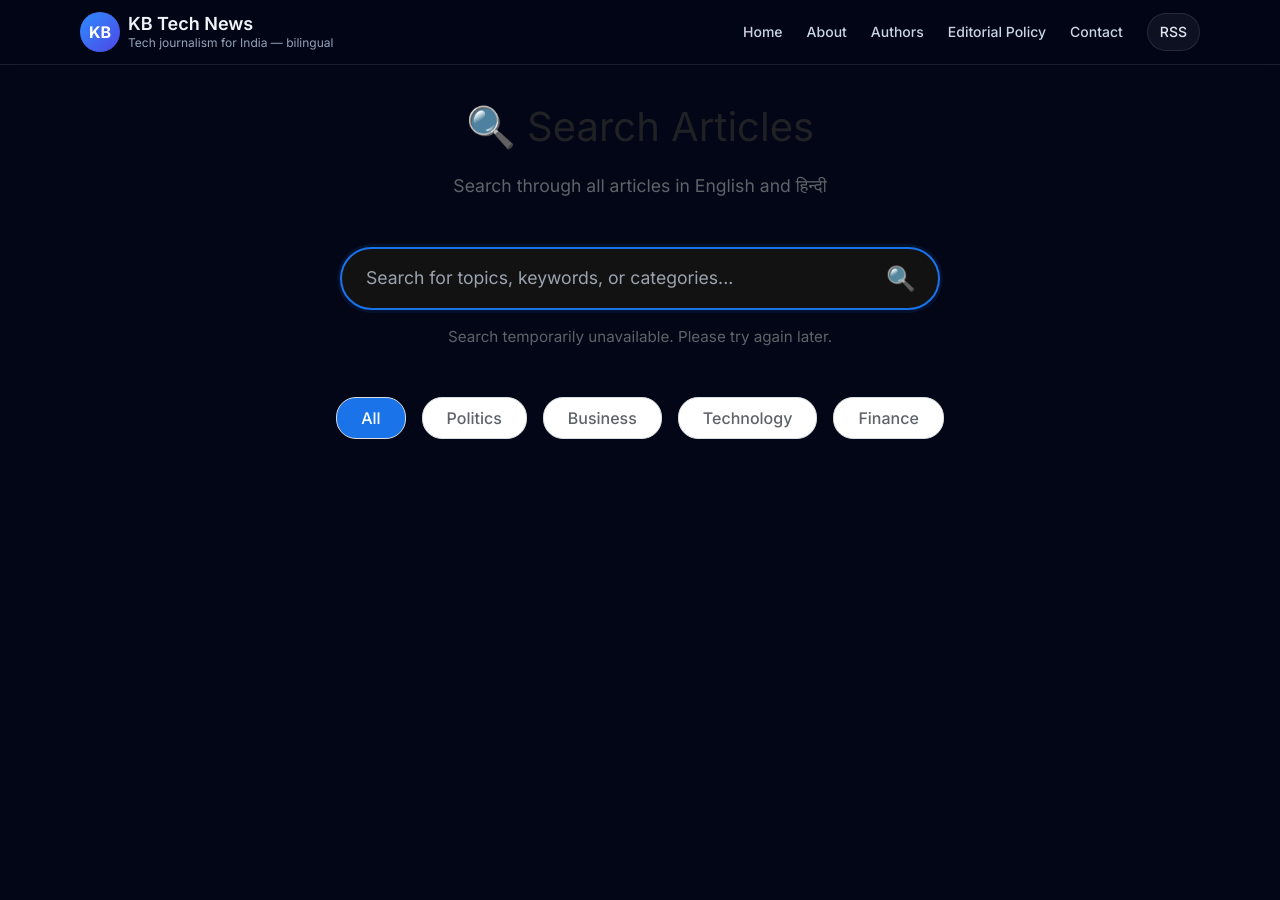
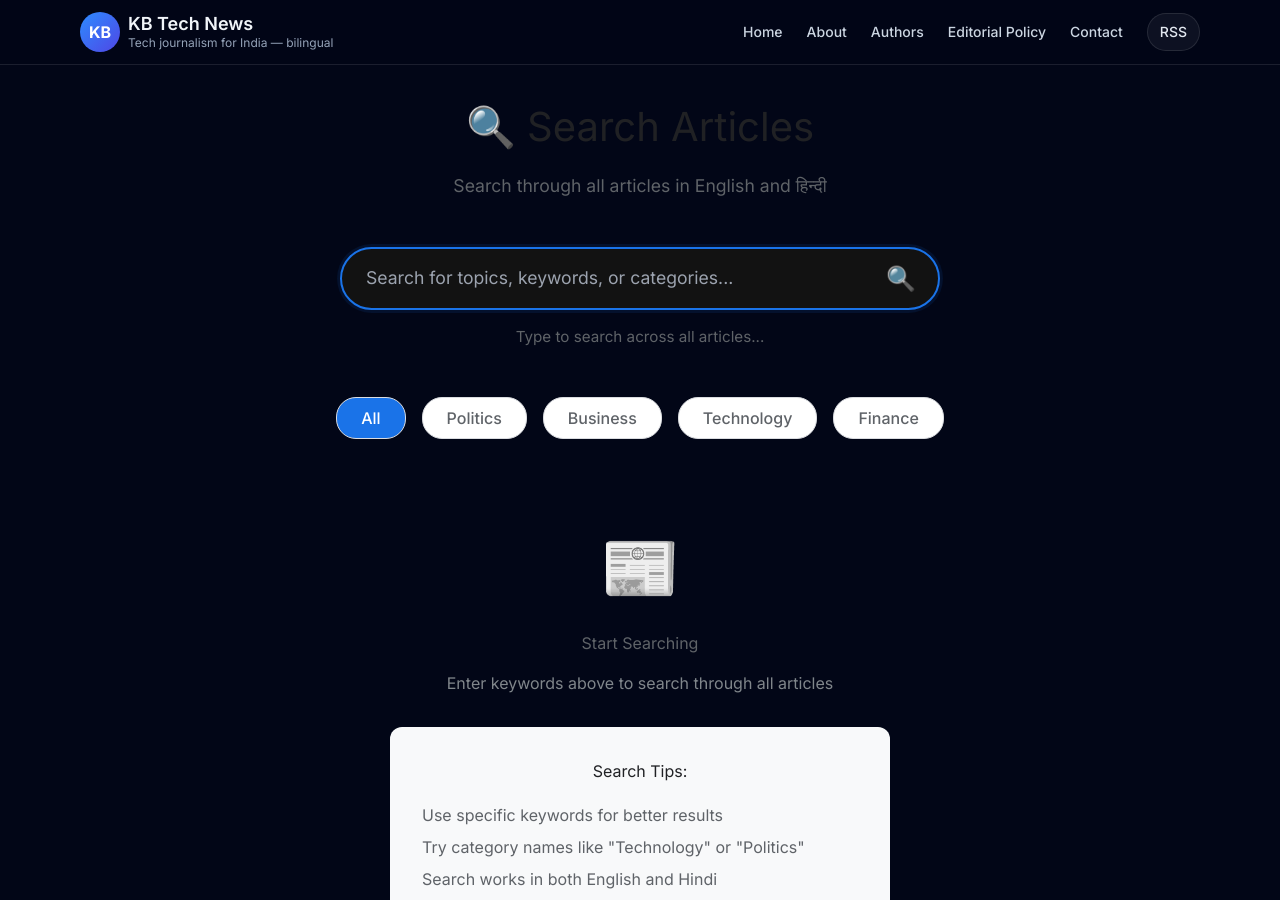
Before and after one commit to kundan007b/bhaskar-daily-ai-news, a Jekyll site: the page built from pages/search.html, in a window 1280 px wide and 900 px high. Built offline with Jekyll 4.4.1, drawn with Linux system fonts in a browser that asks for light colours; nearby versions of some CDN libraries; comment, search, counter and statistics services are not loaded; some of the changed text lies outside the part shown.

Commit message:
Fix site issues: search, comments, admin security
- Add search.json index for client-side search functionality
- Update search filters to match actual site categories (AI, Startups, Cybersecurity, Gadgets)
- Fix giscus comments to use config-based repo/category IDs (disabled until configured)
- Add security warning banner to admin page
- Remove hardcoded credentials from admin page source

```diff
--- a/pages/search.html
+++ b/pages/search.html
@@ -41,16 +41,16 @@
     <button class="filter-btn active" data-category="all" style="padding: 0.5rem 1.5rem; border: 1px solid #dadce0; background: #1a73e8; color: white; border-radius: 20px; cursor: pointer; font-weight: 500; transition: all 0.3s;">
       All
     </button>
-    <button class="filter-btn" data-category="Politics" style="padding: 0.5rem 1.5rem; border: 1px solid #dadce0; background: white; color: #5f6368; border-radius: 20px; cursor: pointer; font-weight: 500; transition: all 0.3s;">
+    <button class="filter-btn" data-category="ai" style="padding: 0.5rem 1.5rem; border: 1px solid #dadce0; background: white; color: #5f6368; border-radius: 20px; cursor: pointer; font-weight: 500; transition: all 0.3s;">
       Politics
     </button>
-    <button class="filter-btn" data-category="Business" style="padding: 0.5rem 1.5rem; border: 1px solid #dadce0; background: white; color: #5f6368; border-radius: 20px; cursor: pointer; font-weight: 500; transition: all 0.3s;">
+    <button class="filter-btn" data-category="startups" style="padding: 0.5rem 1.5rem; border: 1px solid #dadce0; background: white; color: #5f6368; border-radius: 20px; cursor: pointer; font-weight: 500; transition: all 0.3s;">
       Business
     </button>
-    <button class="filter-btn" data-category="Technology" style="padding: 0.5rem 1.5rem; border: 1px solid #dadce0; background: white; color: #5f6368; border-radius: 20px; cursor: pointer; font-weight: 500; transition: all 0.3s;">
+    <button class="filter-btn" data-category="cybersecurity" style="padding: 0.5rem 1.5rem; border: 1px solid #dadce0; background: white; color: #5f6368; border-radius: 20px; cursor: pointer; font-weight: 500; transition: all 0.3s;">
       Technology
     </button>
-    <button class="filter-btn" data-category="Finance" style="padding: 0.5rem 1.5rem; border: 1px solid #dadce0; background: white; color: #5f6368; border-radius: 20px; cursor: pointer; font-weight: 500; transition: all 0.3s;">
+    <button class="filter-btn" data-category="gadgets" style="padding: 0.5rem 1.5rem; border: 1px solid #dadce0; background: white; color: #5f6368; border-radius: 20px; cursor: pointer; font-weight: 500; transition: all 0.3s;">
       Finance
     </button>
   </div>
--- /dev/null
+++ b/search.json
@@ -0,0 +1,22 @@
+---
+layout: null
+permalink: /search.json
+---
+[
+{%- assign posts = site.posts | sort: 'date' | reverse -%}
+{%- for post in posts -%}
+  {
+    "title": {{ post.title | jsonify }},
+    "url": {{ post.url | absolute_url | jsonify }},
+    "date": {{ post.date | date: "%Y-%m-%d" | jsonify }},
+    "category": {{ post.categories | first | default: "" | jsonify }},
+    "categories": {{ post.categories | jsonify }},
+    "tags": {{ post.tags | jsonify }},
+    "keywords": {{ post.news_keywords | join: ", " | default: "" | jsonify }},
+    "image": {{ post.image | absolute_url | default: "" | jsonify }},
+    "lang": {{ post.lang | default: "en" | jsonify }},
+    "author": {{ post.author | default: "" | jsonify }},
+    "content": {{ post.content | strip_html | truncatewords: 100 | jsonify }}
+  }{%- unless forloop.last -%},{%- endunless -%}
+{%- endfor -%}
+]
```
Also changed, not shown: _includes/comments.html (+17 -2 lines), pages/admin.html (+16 -1 lines).
